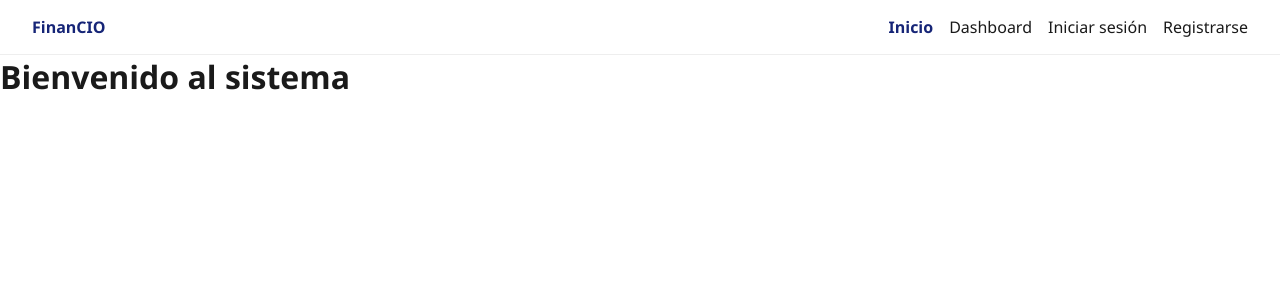
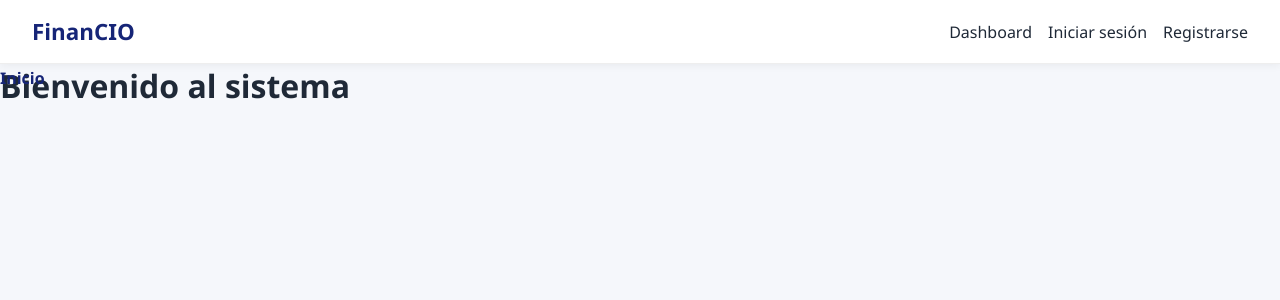
Before and after one commit to C4rlos2045/control-de-gastos-financio, a React (Vite) app in the folder financio_web_cliente/: page / in a window 1280 px wide. Shown: the top 300 px of the page. Built offline with nearby package versions, Linux system fonts and the light colour scheme.

Commit message:
Implementacion de mejoras en los estilos

```diff
--- a/financio_web_cliente/src/components/dashboard/ExpenseChart.jsx
+++ b/financio_web_cliente/src/components/dashboard/ExpenseChart.jsx
@@ -69,6 +69,15 @@ function ExpenseChart() {
     ]
     };
 
+    const options = {
+        responsive: true,
+        plugins: {
+        legend: {
+        position: 'bottom'
+    }
+    }
+    };
+
     return (
 
     <section className="card">
@@ -84,7 +93,7 @@ function ExpenseChart() {
         }}
         >
 
-        <Doughnut data={data} />
+        <Doughnut data={data} options={options} />
 
         </div>
 
--- a/financio_web_cliente/src/components/forms/ExpenseForms.jsx
+++ b/financio_web_cliente/src/components/forms/ExpenseForms.jsx
@@ -115,7 +115,7 @@ function ExpenseForm() {
 
         </select>
 
-        <button type="submit">
+        <button type="submit" className="btn-primary">
             Guardar
         </button>
 
--- /dev/null
+++ b/financio_web_cliente/src/styles/alert.css
@@ -0,0 +1,22 @@
+.alert {
+
+    padding: 1rem;
+
+    border-radius: 10px;
+
+    font-weight: 500;
+}
+
+.alert--error {
+
+    background: #fee2e2;
+
+    color: #dc2626;
+}
+
+.alert--success {
+
+    background: #dcfce7;
+
+    color: #15803d;
+}
--- /dev/null
+++ b/financio_web_cliente/src/styles/buttons.css
@@ -0,0 +1,35 @@
+.btn-primary {
+
+    background:
+    var(--color-primary);
+
+    color: white;
+
+    padding:
+    0.9rem 1.2rem;
+
+    border-radius:
+    10px;
+
+    font-weight: bold;
+}
+
+.btn-primary:hover {
+
+    background:
+    #1c328f;
+}
+
+.btn-secondary {
+
+    background:
+    var(--color-secondary);
+
+    color: white;
+
+    padding:
+    0.9rem 1.2rem;
+
+    border-radius:
+    10px;
+}
--- a/financio_web_cliente/src/styles/dashboard.css
+++ b/financio_web_cliente/src/styles/dashboard.css
@@ -20,15 +20,26 @@
 
 .card {
 
+    background:
+    var(--color-white);
+
+    border-radius:
+    var(--radius-md);
+
     padding: 1.5rem;
 
-    border-radius: 16px;
+    box-shadow:
+    var(--shadow-md);
 
-    background: white;
+    transition:
+    var(--transition);
+}
 
-    box-shadow:
-    0 4px 12px rgba(0,0,0,0.08);
+.card:hover {
+    transform:
+    translateY(-3px);
 }
+
 
 .card h3 {
 
--- a/financio_web_cliente/src/styles/index.css
+++ b/financio_web_cliente/src/styles/index.css
@@ -2,6 +2,8 @@
 @import './navbar.css';
 @import './login.css';
 @import './dashboard.css';
+@import './buttons.css';
+@import './alert.css';
 
 /* RESET */
 * {
@@ -12,18 +14,103 @@
 
 /* VARIABLES */
 :root {
+
   --color-primary: #162577;
   --color-secondary: #1dc4d4;
-  --color-bg: #ffffff;
 
-  --color-text: #1a1a1a;
+  --color-bg: #f5f7fb;
+
+  --color-white: #ffffff;
+
+  --color-text: #1f2937;
+
   --color-muted: #6b7280;
 
-  --font-main: 'Segoe UI', sans-serif;
+  --color-border: #e5e7eb;
+
+  --shadow-sm:
+    0 2px 8px rgba(0,0,0,0.05);
+
+  --shadow-md:
+    0 6px 18px rgba(0,0,0,0.08);
+
+  --radius-md: 14px;
+
+  --transition:
+    all 0.3s ease;
 }
 
+/* ESTILOS GLOBALES */
+
 body {
-  font-family: var(--font-main);
-  background: var(--color-bg);
-  color: var(--color-text);
+
+  font-family:
+    'Segoe UI',
+    sans-serif;
+
+  background:
+    var(--color-bg);
+
+  color:
+    var(--color-text);
+
+  min-height: 100vh;
 }
+
+/* BOTONES */
+
+button {
+
+  border: none;
+
+  cursor: pointer;
+
+  transition:
+    var(--transition);
+}
+
+button:hover {
+
+  transform:
+    translateY(-2px);
+}
+
+/* ENTRADAS */
+
+input,
+select {
+
+  width: 100%;
+
+  padding: 0.9rem 1rem;
+
+  border:
+    1px solid var(--color-border);
+
+  border-radius:
+    10px;
+
+  outline: none;
+
+  transition:
+    var(--transition);
+}
+
+input:focus,
+select:focus {
+
+  border-color:
+    var(--color-secondary);
+
+  box-shadow:
+    0 0 0 3px rgba(29,196,212,0.15);
+}
+
+/* INTERACCIONES */
+.card,
+button,
+input {
+
+  transition:
+    all 0.25s ease;
+}
--- a/financio_web_cliente/src/styles/navbar.css
+++ b/financio_web_cliente/src/styles/navbar.css
@@ -5,10 +5,22 @@
 
   padding: 1rem 2rem;
 
+  background: white;
+
+  box-shadow:
+    var(--shadow-sm);
+
+  position: sticky;
+
+  top: 0;
+
+  z-index: 100;
+
   border-bottom: 1px solid #eee;
 }
 
 .navbar__logo {
+  font-size: 1.4rem;
   font-weight: bold;
   color: var(--color-primary);
 }
@@ -21,9 +33,27 @@
 .navbar__nav a {
   text-decoration: none;
   color: var(--color-text);
+  font-weight: 500;
+
+  position: relative;
 }
 
 .navbar__nav a.active {
+  content: '';
+  position: absolute;
+  left: 0;
+  bottom: -6px;
+  width: 0;
+  height: 2px;
+  background:
+    var(--color-secondary);
+  transition:
+    var(--transition);
   color: var(--color-primary);
   font-weight: bold;
 }
+
+.navbar__nav a:hover::after {
+
+  width: 100%;
+}
```
Also changed, not shown: financio_web_cliente/src/components/ui/Alert.jsx (added, +16 -0 lines).
